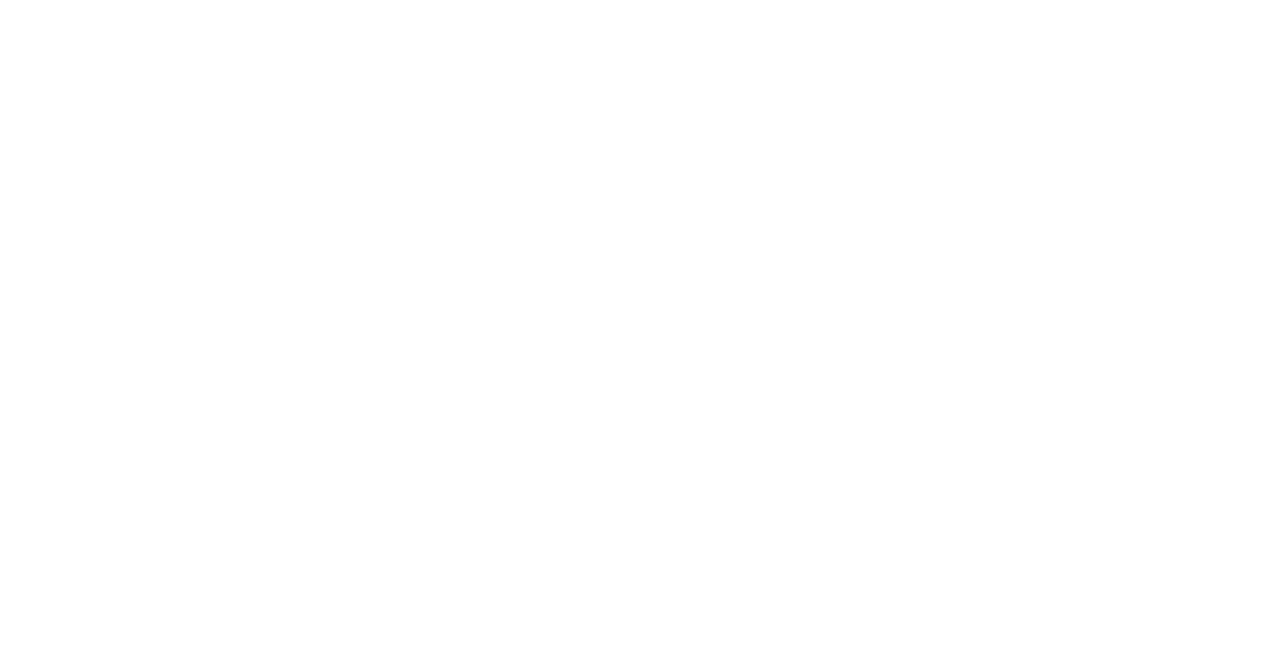
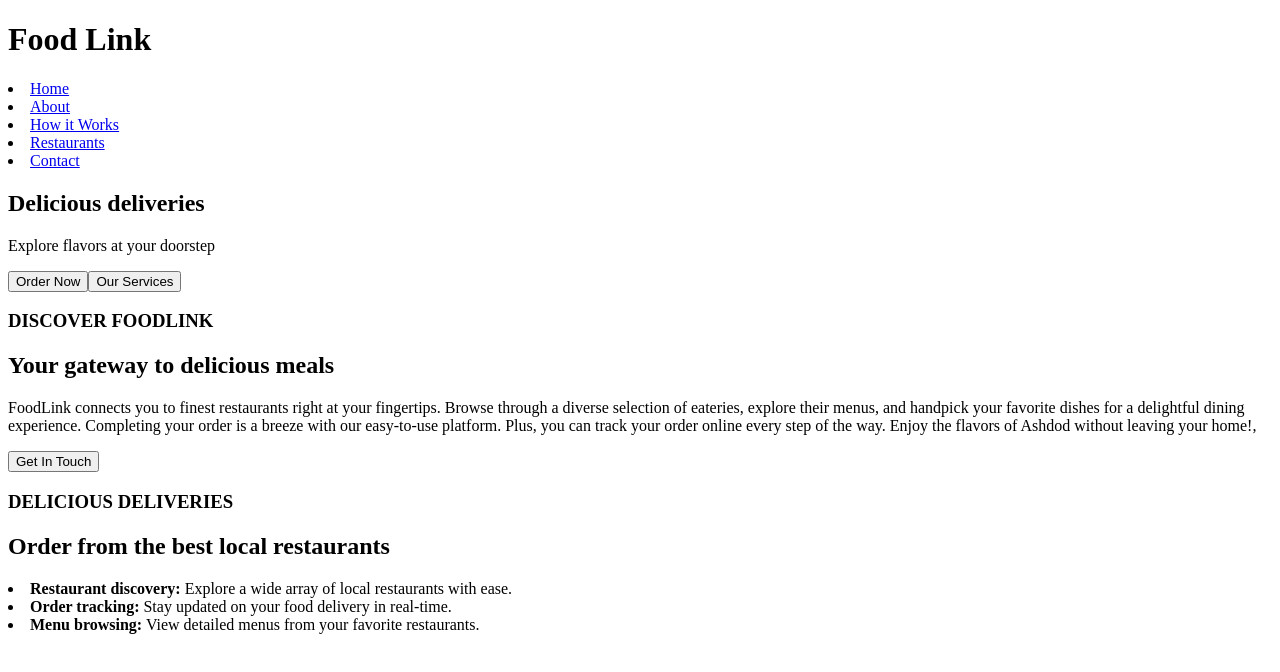
Before and after one commit to razmazlih/FoodLink-front, a React (Create React App) app: page / in a window 1280 px wide. Shown: the top 672 px of the page. Built offline with nearby package versions, Linux system fonts and the light colour scheme.

Commit message:
add main page

```diff
--- a/src/App.jsx
+++ b/src/App.jsx
@@ -1,9 +1,13 @@
+import Main from "./components/home/Main";
+import Navbar from "./components/Navbar";
+
 function App() {
-  return (
-    <div>
-
-    </div>
-  );
+    return (
+        <div>
+            <Navbar />
+			<Main />
+        </div>
+    );
 }
 
 export default App;
--- /dev/null
+++ b/src/components/Navbar.jsx
@@ -0,0 +1,32 @@
+import { useEffect, useState } from 'react';
+
+function Navbar() {
+    const [myList, setMyList] = useState([]);
+
+    useEffect(() => {
+        setMyList([
+            { name: 'Home', link: '/' },
+            { name: 'About', link: '/' },
+            { name: 'How it Works', link: '/' },
+            { name: 'Restaurants', link: '/' },
+            { name: 'Contact', link: '/' },
+        ]);
+    }, []);
+
+    const navbarLink = (item, index) => {
+        return (
+            <li key={index}>
+                <a href={item.link}>{item.name}</a>
+            </li>
+        );
+    };
+
+    return (
+        <div>
+            <h1>Food Link</h1>
+            {myList.map(navbarLink)}
+        </div>
+    );
+}
+
+export default Navbar;
--- /dev/null
+++ b/src/components/home/FirstContent.jsx
@@ -0,0 +1,12 @@
+function TopContent() {
+    return (
+        <div>
+            <h2>Delicious deliveries</h2>
+            <p>Explore flavors at your doorstep</p>
+            <button>Order Now</button>
+            <button>Our Services</button>
+        </div>
+    );
+}
+
+export default TopContent;
--- /dev/null
+++ b/src/components/home/Main.jsx
@@ -0,0 +1,66 @@
+import FirstContent from './FirstContent';
+import TemplateContent from './TemplateContent';
+
+function Main() {
+    const myItems = [
+        {
+            topic: 'Restaurant discovery',
+            content: 'Explore a wide array of local restaurants with ease.',
+        },
+        {
+            topic: 'Order tracking',
+            content: 'Stay updated on your food delivery in real-time.',
+        },
+        {
+            topic: 'Menu browsing',
+            content: 'View detailed menus from your favorite restaurants.',
+        },
+    ];
+
+    const contentToRender = [
+        {
+            topHeader: <h3>DISCOVER FOODLINK</h3>,
+            mainHeader: <h2>Your gateway to delicious meals</h2>,
+            paragraph: (
+                <p>
+                    FoodLink connects you to finest restaurants right at your
+                    fingertips. Browse through a diverse selection of eateries,
+                    explore their menus, and handpick your favorite dishes for a
+                    delightful dining experience. Completing your order is a
+                    breeze with our easy-to-use platform. Plus, you can track
+                    your order online every step of the way. Enjoy the flavors
+                    of Ashdod without leaving your home!,
+                </p>
+            ),
+            button: 'Get In Touch',
+        },
+        {
+            topHeader: <h3>DELICIOUS DELIVERIES</h3>,
+            mainHeader: <h2>Order from the best local restaurants</h2>,
+            paragraph: myItems.map((item, index) => (
+                <li key={index}>
+                    <strong>{item.topic}:</strong> {item.content}
+                </li>
+            )),
+        },
+    ];
+
+    const mapItems = contentToRender.map((content, index) => (
+        <TemplateContent
+            key={index}
+            topHeader={content.topHeader}
+            mainHeader={content.mainHeader}
+            paragraph={content.paragraph}
+            button={content.button}
+        />
+    ))
+
+    return (
+        <div>
+            <FirstContent />
+            {mapItems}
+        </div>
+    );
+}
+
+export default Main;
--- /dev/null
+++ b/src/components/home/TemplateContent.jsx
@@ -0,0 +1,16 @@
+function TemplateContent({ topHeader, mainHeader, paragraph, button }) {
+
+    const buttonTag = button ? <button>{button}</button> : null
+
+    const content = (
+        <div>
+            {topHeader}
+            {mainHeader}
+            {paragraph}
+            {buttonTag}
+        </div>
+    )
+  return content;
+}
+
+export default TemplateContent
```
Also changed, not shown: src/components/home/SecondContent.jsx (added, +20 -0 lines).
